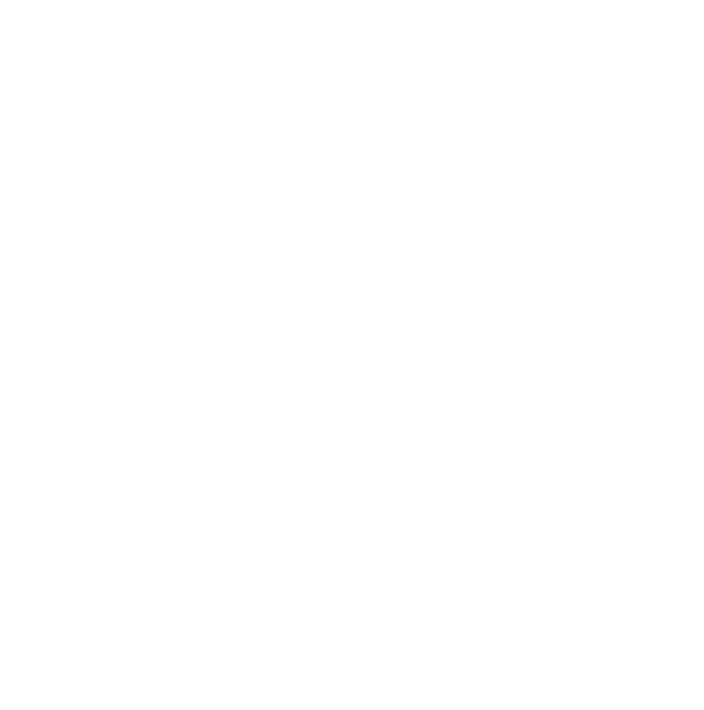
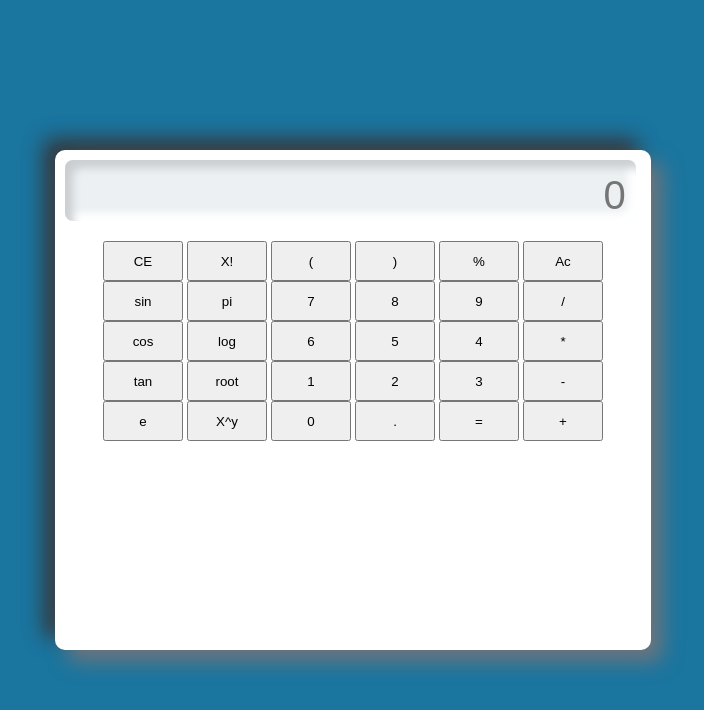
Before and after one commit to vicky-tyson/Sci-fi-Calculator, a plain HTML site: page index.html in a window 1280 px wide. Shown: the whole page, without its empty margins (287-991 px from the left). Drawn offline with Linux system fonts and the light colour scheme.

Commit message:
buttons are to be alligned

```diff
--- a/index.html
+++ b/index.html
@@ -4,8 +4,63 @@
     <meta charset="UTF-8">
     <meta name="viewport" content="width=device-width, initial-scale=1.0">
     <title>Sci-fi Calculator</title>
+    <link rel="stylesheet" href="style.css">
 </head>
 <body>
 
+    <div class="calculator">
+        <div class="display-items">
+            <input id="result-screen" type="text" placeholder="0">
+        </div>
+
+        <div class="btns">
+            <div class="row">
+                <button class="btn">CE</button>
+                <button class="btn">X!</button>
+                <button class="btn">(</button>
+                <button class="btn">)</button>
+                <button class="btn">%</button>
+                <button class="btn">Ac</button>
+            </div>
+
+            <div class="row">
+                <button class="btn">sin</button>
+                <button class="btn">pi</button>
+                <button class="btn">7</button>
+                <button class="btn">8</button>
+                <button class="btn">9</button>
+                <button class="btn">/</button>
+            </div>
+
+            <div class="row">
+                <button class="btn">cos</button>
+                <button class="btn">log</button>
+                <button class="btn">6</button>
+                <button class="btn">5</button>
+                <button class="btn">4</button>
+                <button class="btn">*</button>
+            </div>
+
+            <div class="row">
+                <button class="btn">tan</button>
+                <button class="btn">root</button>
+                <button class="btn">1</button>
+                <button class="btn">2</button>
+                <button class="btn">3</button>
+                <button class="btn">-</button>
+            </div>
+
+            <div class="row">
+                <button class="btn">e</button>
+                <button class="btn">X^y</button>
+                <button class="btn">0</button>
+                <button class="btn">.</button>
+                <button class="btn">=</button>
+                <button class="btn">+</button>
+            </div>
+        </div>
+
+    </div>
+
 </body>
 </html>
--- a/style.css
+++ b/style.css
@@ -0,0 +1,48 @@
+body{
+       margin: 0;
+       padding: 0;
+       display: flex;
+       align-items: center;
+       justify-content: center;
+       min-height: 100vh;
+       background-color: #1a759f;
+}
+
+.calculator{
+              width: 45%;
+              height: 60vh;
+              background-color: white;
+              border-radius: 10px;
+              padding: 10px;
+              box-shadow: 12px 12px 20px #6c757d,
+                         -12px -12px 20px #343a40;
+}
+
+.display-items #result-screen{
+                               width: 97%;
+                               height: 50px;
+                               text-align: right;
+                               padding-right: 10px;
+                               border: none;
+                               outline: none;
+                               background: #ecf0f3;
+                               box-shadow: inset 8px 8px 8px #cbced1,
+                                           inset -8px -8px 8px #ffffff;
+                               font-size: 40px;
+                               border-radius: 8px;
+                               padding-top: 10px;
+}
+
+.btns{
+        width: 100%;
+        margin-top: 20px;
+        display: flex;
+        justify-content: center;
+        align-items: center;
+        flex-direction: column;
+}
+
+.btns .row button{
+                    width: 80px;
+                    height: 40px;
+}
```
